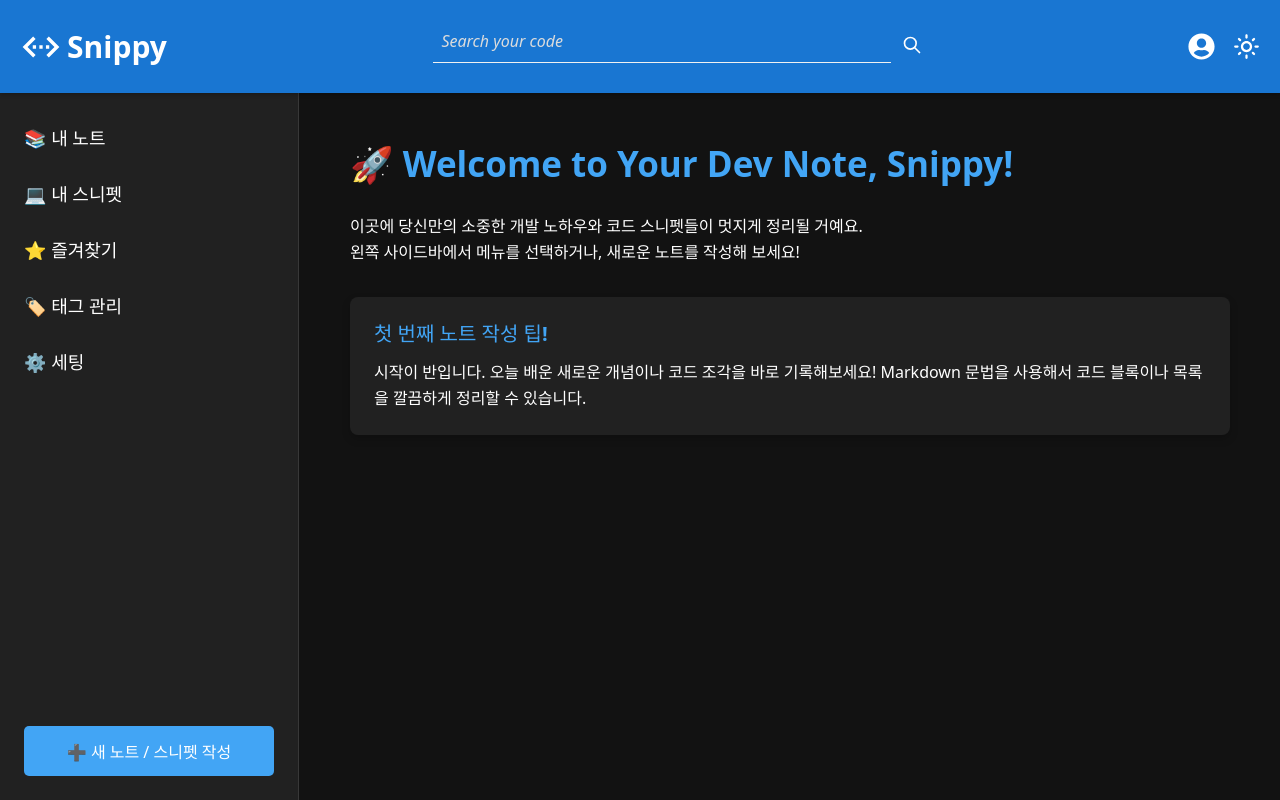
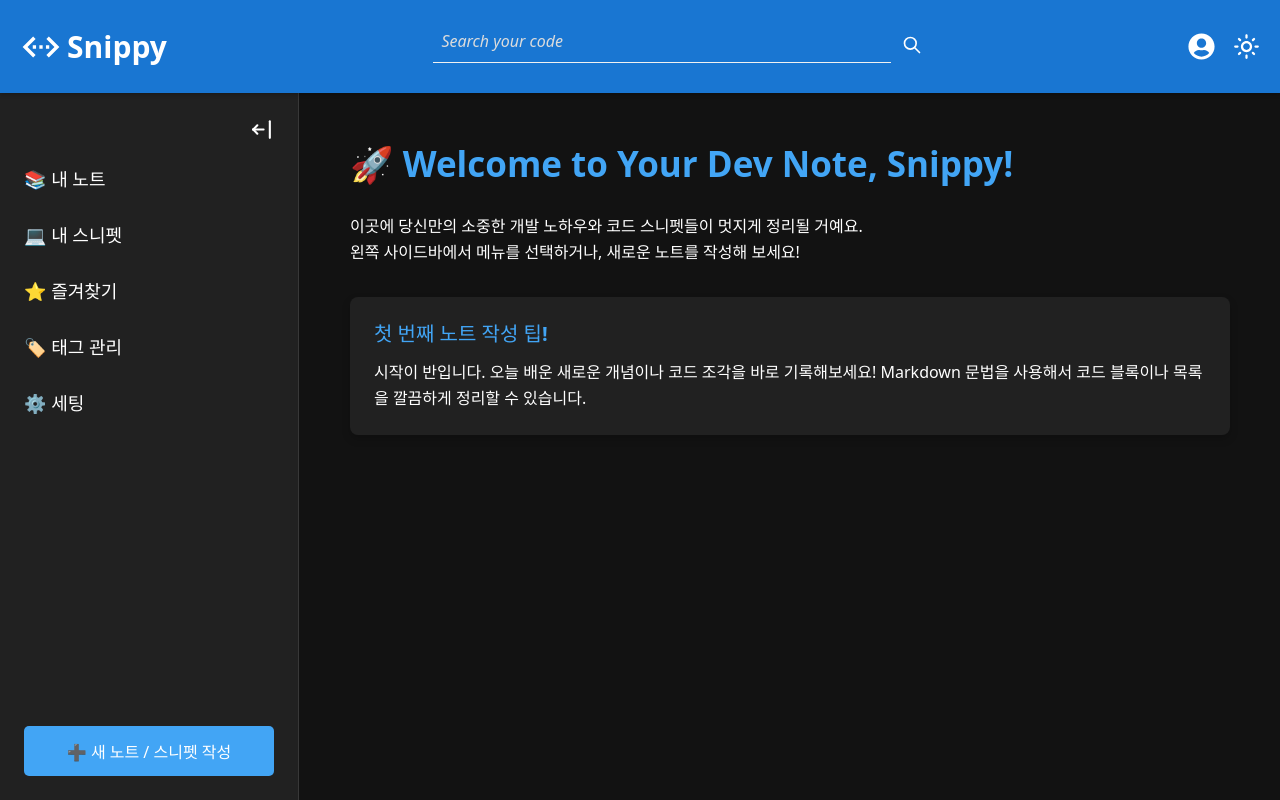
Before and after one commit to dbwlsyyy/Snippy, a React (Vite) app in the folder client/: page / in a window 1280 px wide. Built offline with nearby package versions, Linux system fonts and the light colour scheme.

Commit message:
feat: 사이드바 접힘 상태 구현 및 아이콘 적용

```diff
--- a/client/src/components/SideBar.module.css
+++ b/client/src/components/SideBar.module.css
@@ -12,6 +12,13 @@
     display: flex;
     flex-direction: column;
     gap: 1.6rem;
+}
+
+.btnClose {
+    font-size: 2.5rem;
+    display: flex;
+    justify-content: end;
+    cursor: pointer;
 }
 
 .sidebarNavList {
--- a/client/src/components/SideBar.tsx
+++ b/client/src/components/SideBar.tsx
@@ -1,11 +1,20 @@
 import { useNavigate } from 'react-router-dom';
 import styles from './SideBar.module.css';
+import { TbArrowBarLeft } from 'react-icons/tb';
+import { useState } from 'react';
 
 export default function SideBar() {
     const navigate = useNavigate();
+    const [isFolded, setIsFolded] = useState<boolean>(false);
 
     return (
         <nav className={styles.sidebar}>
+            <div
+                className={styles.btnClose}
+                onClick={() => setIsFolded((prev) => !prev)}
+            >
+                <TbArrowBarLeft />
+            </div>
             <ul className={styles.sidebarNavList}>
                 <li className={styles.sidebarNavItem}>
                     <span
```
